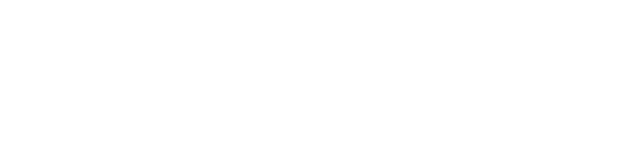
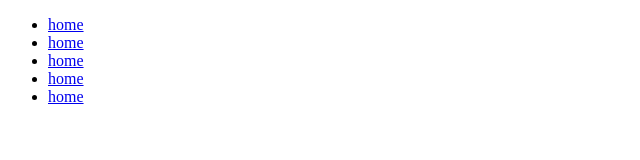
Before and after one commit to Zarjaveli/test1, a plain HTML site: page index.html in a window 1280 px wide. Shown: the whole page, without its empty margins (0-640 px from the left). Drawn offline with Linux system fonts and the light colour scheme.

Commit message:
header add

```diff
--- a/index.html
+++ b/index.html
@@ -7,6 +7,20 @@
     <title>Document</title>
 </head>
 <body>
-
+    <header class="header">
+        <nav class="header__nav">
+            <div class="container">
+                <a href="">
+                    <ul class="header__list">
+                        <li class="header__item"><a href="#!" class="header__link">home</a></li>
+                        <li class="header__item"><a href="#!" class="header__link">home</a></li>
+                        <li class="header__item"><a href="#!" class="header__link">home</a></li>
+                        <li class="header__item"><a href="#!" class="header__link">home</a></li>
+                        <li class="header__item"><a href="#!" class="header__link">home</a></li>
+                    </ul>
+                </a>
+            </div>
+        </nav>
+    </header>
 </body>
 </html>
```
